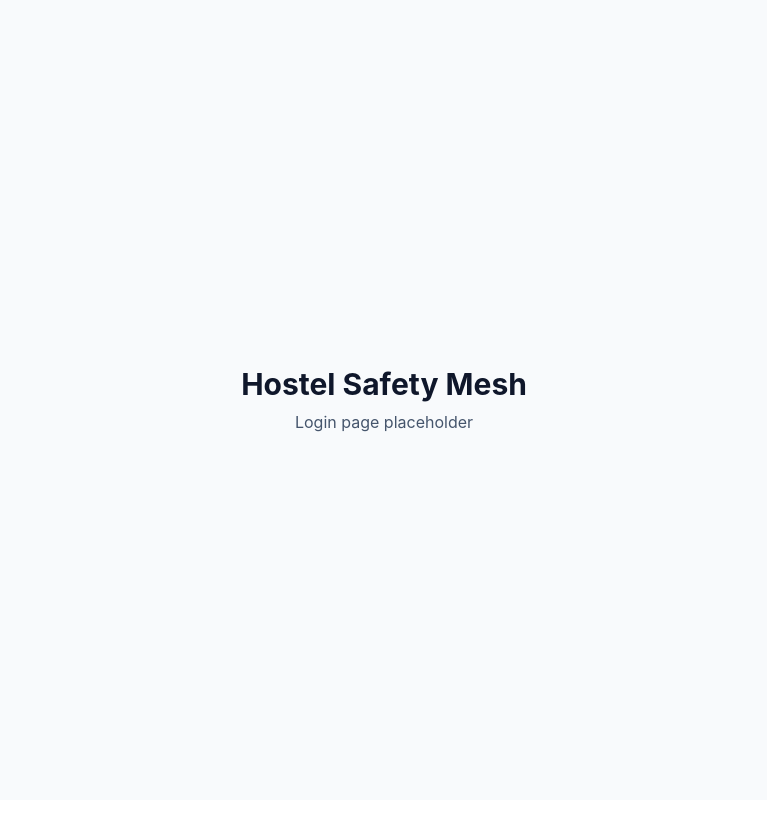
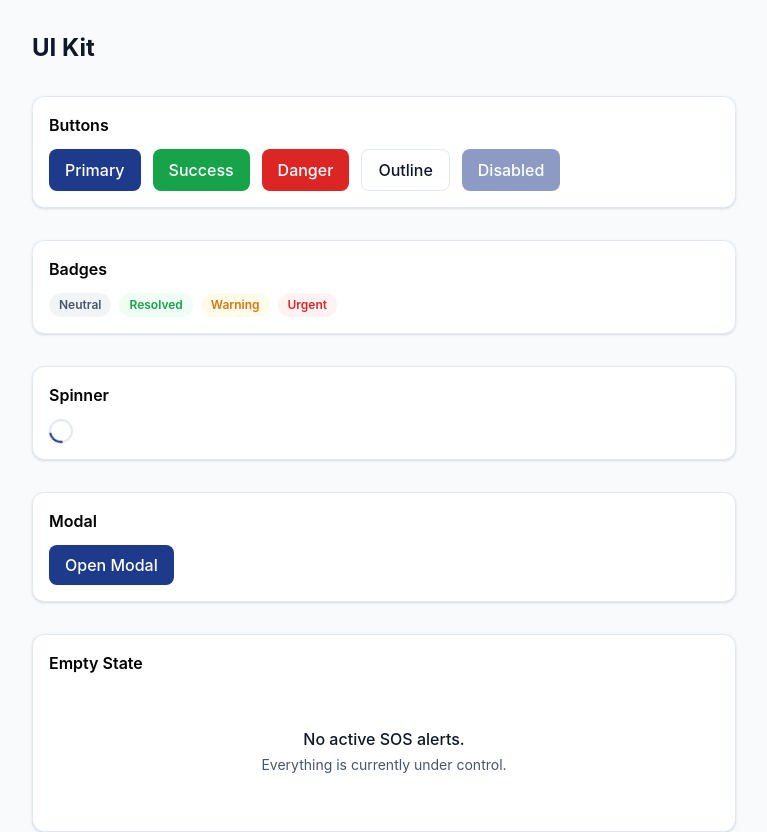
Before and after one commit to Mandal-Vishal/Hostel-Safety-Mesh, a React app in the folder frontend/: page /ui-kit in a window 1280 px wide. Before the commit this address led to /login. Shown: the top 832 px of the page, without its empty margins (256-1023 px from the left). Before the commit the page ends 800 px from the top, so only its background shows below. Built offline with nearby package versions, Linux system fonts and the light colour scheme; the HTML template or start-up script is replaced by a standard one.

Commit message:
feat: design tokens and base UI kit components

```diff
--- /dev/null
+++ b/frontend/src/components/ui/Badge.jsx
@@ -0,0 +1,14 @@
+const variants = {
+  neutral: 'bg-neutral-100 text-neutral-600',
+  success: 'bg-success-50 text-success-600',
+  warning: 'bg-warning-50 text-warning-600',
+  danger: 'bg-danger-50 text-danger-600',
+}
+
+export default function Badge({ children, variant = 'neutral' }) {
+  return (
+    <span className={`inline-block px-2.5 py-1 rounded-full text-xs font-semibold ${variants[variant]}`}>
+      {children}
+    </span>
+  )
+}
--- /dev/null
+++ b/frontend/src/components/ui/Button.jsx
@@ -0,0 +1,26 @@
+const variants = {
+  primary: 'bg-primary-600 text-white hover:bg-primary-700',
+  success: 'bg-success-600 text-white hover:bg-success-500',
+  danger: 'bg-danger-600 text-white hover:bg-danger-500',
+  outline: 'border border-neutral-200 text-neutral-900 hover:bg-neutral-100',
+}
+
+export default function Button({
+  children,
+  variant = 'primary',
+  disabled = false,
+  onClick,
+  type = 'button',
+  className = '',
+}) {
+  return (
+    <button
+      type={type}
+      onClick={onClick}
+      disabled={disabled}
+      className={`px-4 py-2 rounded-lg font-medium transition-colors disabled:opacity-50 disabled:cursor-not-allowed ${variants[variant]} ${className}`}
+    >
+      {children}
+    </button>
+  )
+}
--- /dev/null
+++ b/frontend/src/components/ui/Card.jsx
@@ -0,0 +1,7 @@
+export default function Card({ children, className = '' }) {
+  return (
+    <div className={`bg-white border border-neutral-200 rounded-xl shadow-sm p-4 ${className}`}>
+      {children}
+    </div>
+  )
+}
--- /dev/null
+++ b/frontend/src/components/ui/EmptyState.jsx
@@ -0,0 +1,8 @@
+export default function EmptyState({ title, description }) {
+  return (
+    <div className="text-center py-10 text-neutral-600">
+      <p className="font-medium text-neutral-900">{title}</p>
+      {description && <p className="text-sm mt-1">{description}</p>}
+    </div>
+  )
+}
--- /dev/null
+++ b/frontend/src/components/ui/ErrorState.jsx
@@ -0,0 +1,14 @@
+import Button from './Button'
+
+export default function ErrorState({ message = "Something went wrong.", onRetry }) {
+  return (
+    <div className="text-center py-10">
+      <p className="text-danger-600 font-medium">{message}</p>
+      {onRetry && (
+        <Button variant="outline" onClick={onRetry} className="mt-3">
+          Try Again
+        </Button>
+      )}
+    </div>
+  )
+}
--- /dev/null
+++ b/frontend/src/components/ui/Modal.jsx
@@ -0,0 +1,19 @@
+export default function Modal({ open, onClose, title, children }) {
+  if (!open) return null
+
+  return (
+    <div className="fixed inset-0 bg-black/40 flex items-center justify-center z-50 px-4">
+      <div className="bg-white rounded-xl shadow-lg max-w-sm w-full p-6">
+        {title && <h2 className="text-lg font-bold text-neutral-900 mb-2">{title}</h2>}
+        <div>{children}</div>
+        <button
+          onClick={onClose}
+          className="absolute top-4 right-4 text-neutral-600 hover:text-neutral-900"
+          aria-label="Close"
+        >
+          ✕
+        </button>
+      </div>
+    </div>
+  )
+}
--- /dev/null
+++ b/frontend/src/components/ui/Spinner.jsx
@@ -0,0 +1,7 @@
+export default function Spinner({ className = '' }) {
+  return (
+    <div
+      className={`animate-spin rounded-full h-6 w-6 border-2 border-neutral-200 border-t-primary-600 ${className}`}
+    />
+  )
+}
--- a/frontend/src/index.css
+++ b/frontend/src/index.css
@@ -1 +1,31 @@
 @import "tailwindcss";
+
+@theme {
+  --color-primary-50: #eff4ff;
+  --color-primary-100: #dbe6fe;
+  --color-primary-600: #1e3a8a;
+  --color-primary-700: #172554;
+  --color-primary-900: #0f172a;
+
+  --color-success-50: #f0fdf4;
+  --color-success-500: #22c55e;
+  --color-success-600: #16a34a;
+
+  --color-warning-50: #fffbeb;
+  --color-warning-500: #f59e0b;
+  --color-warning-600: #d97706;
+
+  --color-danger-50: #fef2f2;
+  --color-danger-500: #ef4444;
+  --color-danger-600: #dc2626;
+
+  --color-neutral-50: #f8fafc;
+  --color-neutral-100: #f1f5f9;
+  --color-neutral-200: #e2e8f0;
+  --color-neutral-600: #475569;
+  --color-neutral-900: #0f172a;
+}
+
+body {
+  background-color: var(--color-neutral-50);
+}
--- /dev/null
+++ b/frontend/src/pages/UIKit.jsx
@@ -0,0 +1,66 @@
+import { useState } from 'react'
+import Button from '../components/ui/Button'
+import Card from '../components/ui/Card'
+import Badge from '../components/ui/Badge'
+import Spinner from '../components/ui/Spinner'
+import Modal from '../components/ui/Modal'
+import EmptyState from '../components/ui/EmptyState'
+import ErrorState from '../components/ui/ErrorState'
+
+export default function UIKit() {
+  const [modalOpen, setModalOpen] = useState(false)
+
+  return (
+    <div className="min-h-screen p-8 space-y-8 max-w-3xl mx-auto">
+      <h1 className="text-2xl font-bold text-neutral-900">UI Kit</h1>
+
+      <Card>
+        <h2 className="font-semibold mb-3">Buttons</h2>
+        <div className="flex gap-3 flex-wrap">
+          <Button variant="primary">Primary</Button>
+          <Button variant="success">Success</Button>
+          <Button variant="danger">Danger</Button>
+          <Button variant="outline">Outline</Button>
+          <Button variant="primary" disabled>Disabled</Button>
+        </div>
+      </Card>
+
+      <Card>
+        <h2 className="font-semibold mb-3">Badges</h2>
+        <div className="flex gap-2">
+          <Badge variant="neutral">Neutral</Badge>
+          <Badge variant="success">Resolved</Badge>
+          <Badge variant="warning">Warning</Badge>
+          <Badge variant="danger">Urgent</Badge>
+        </div>
+      </Card>
+
+      <Card>
+        <h2 className="font-semibold mb-3">Spinner</h2>
+        <Spinner />
+      </Card>
+
+      <Card>
+        <h2 className="font-semibold mb-3">Modal</h2>
+        <Button onClick={() => setModalOpen(true)}>Open Modal</Button>
+        <Modal open={modalOpen} onClose={() => setModalOpen(false)} title="Emergency SOS">
+          <p className="text-neutral-600 mb-4">Are you sure you need immediate assistance?</p>
+          <div className="flex gap-2 justify-end">
+            <Button variant="outline" onClick={() => setModalOpen(false)}>Cancel</Button>
+            <Button variant="danger" onClick={() => setModalOpen(false)}>Send SOS</Button>
+          </div>
+        </Modal>
+      </Card>
+
+      <Card>
+        <h2 className="font-semibold mb-3">Empty State</h2>
+        <EmptyState title="No active SOS alerts." description="Everything is currently under control." />
+      </Card>
+
+      <Card>
+        <h2 className="font-semibold mb-3">Error State</h2>
+        <ErrorState message="We couldn't load the alerts." onRetry={() => alert('retrying...')} />
+      </Card>
+    </div>
+  )
+}
--- a/frontend/src/routes/AppRoutes.jsx
+++ b/frontend/src/routes/AppRoutes.jsx
@@ -1,10 +1,12 @@
 import { Routes, Route, Navigate } from 'react-router-dom'
 import Login from '../pages/auth/Login'
+import UIKit from '../pages/UIKit'
 
 export default function AppRoutes() {
   return (
     <Routes>
       <Route path="/login" element={<Login />} />
+      <Route path="/ui-kit" element={<UIKit />} />
       <Route path="*" element={<Navigate to="/login" replace />} />
     </Routes>
   )
```
